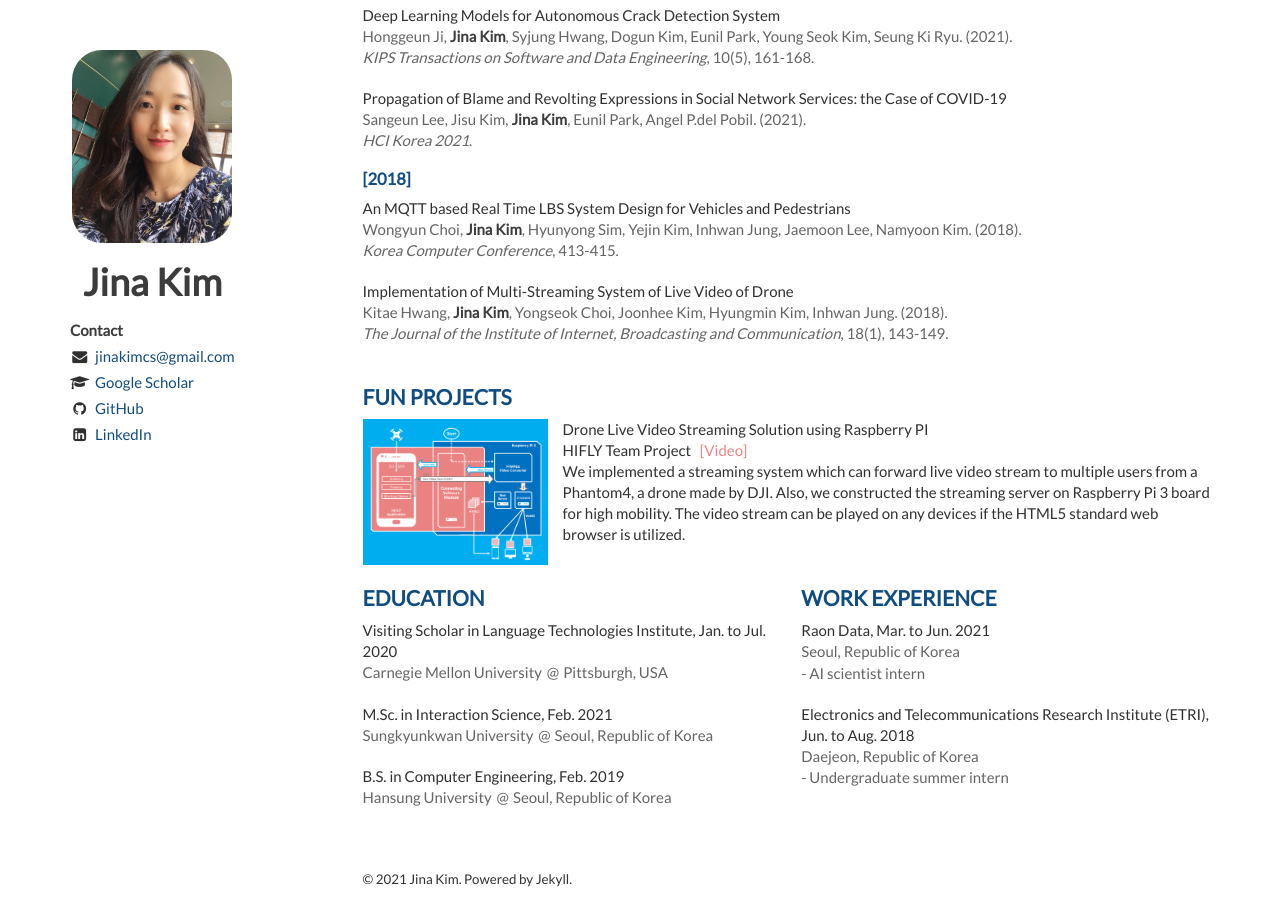
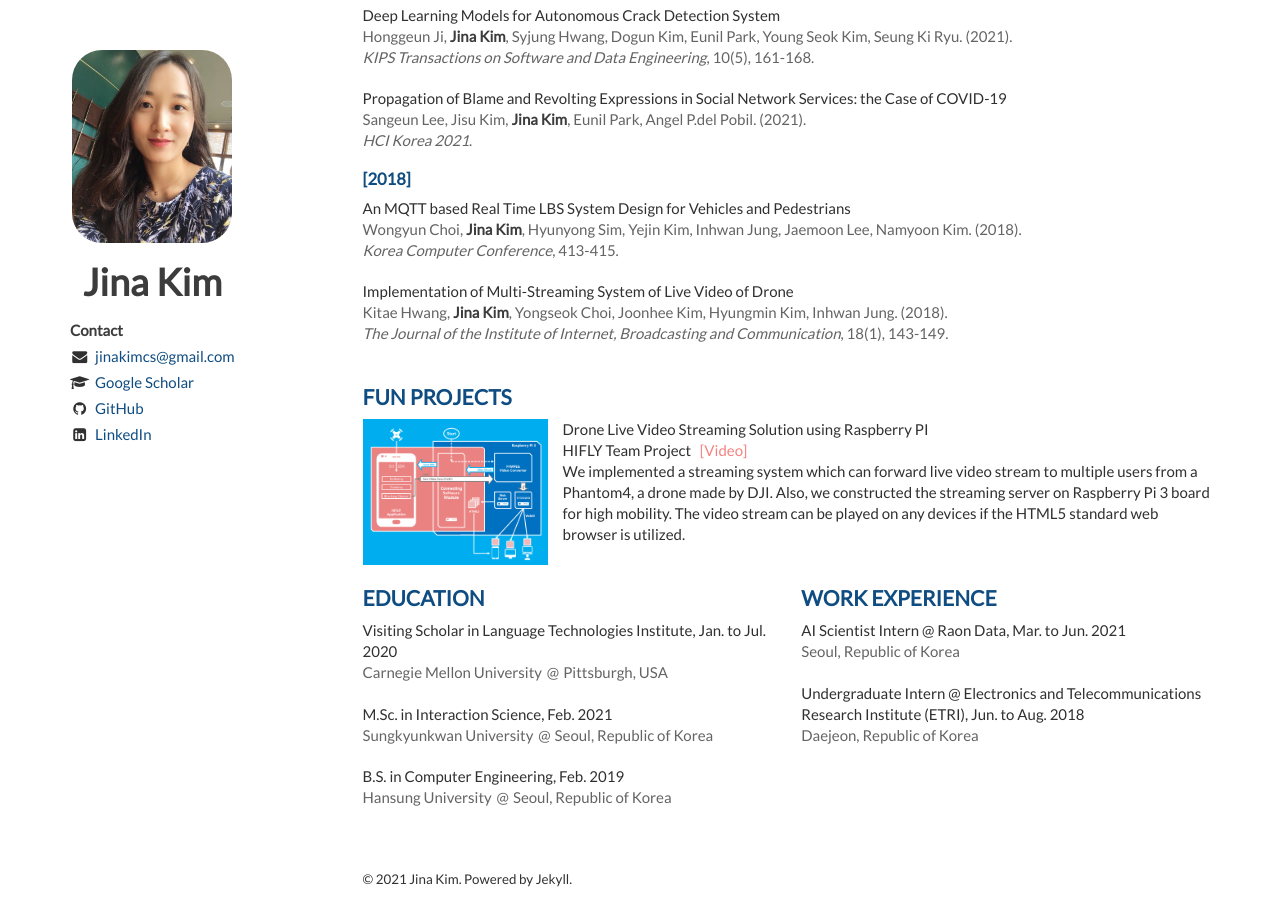
Before and after one commit to Jina-Kim/Jina-Kim.github.io, a Jekyll site: the page built from index.html, in a window 1280 px wide and 900 px high, scrolled down 1950 px. Built offline with Jekyll 4.4.1, drawn with Linux system fonts in a browser that asks for light colours; nearby versions of some CDN libraries; the list of posts is cut into pages by our own code.

Commit message:
Update experience.html

```diff
--- a/_includes/experience.html
+++ b/_includes/experience.html
@@ -30,16 +30,14 @@
             <h1>Work Experience</h1>
             <article>
                 <header>
-                    Raon Data, Mar. to Jun. 2021<br/>
+                    AI Scientist Intern @ Raon Data, Mar. to Jun. 2021<br/>
                     <span><address>Seoul, Republic of Korea</address></span><br/>
-                    <span>- AI scientist intern</span>
                 </header>
             </article>
             <article>
                 <header>
-                    Electronics and Telecommunications Research Institute (ETRI), Jun. to Aug. 2018<br/>
+                    Undergraduate Intern @ Electronics and Telecommunications Research Institute (ETRI), Jun. to Aug. 2018<br/>
                     <span><address>Daejeon, Republic of Korea</address></span><br/>
-                    <span>- Undergraduate summer intern</span>
                 </header>
             </article>
         </div>
```
